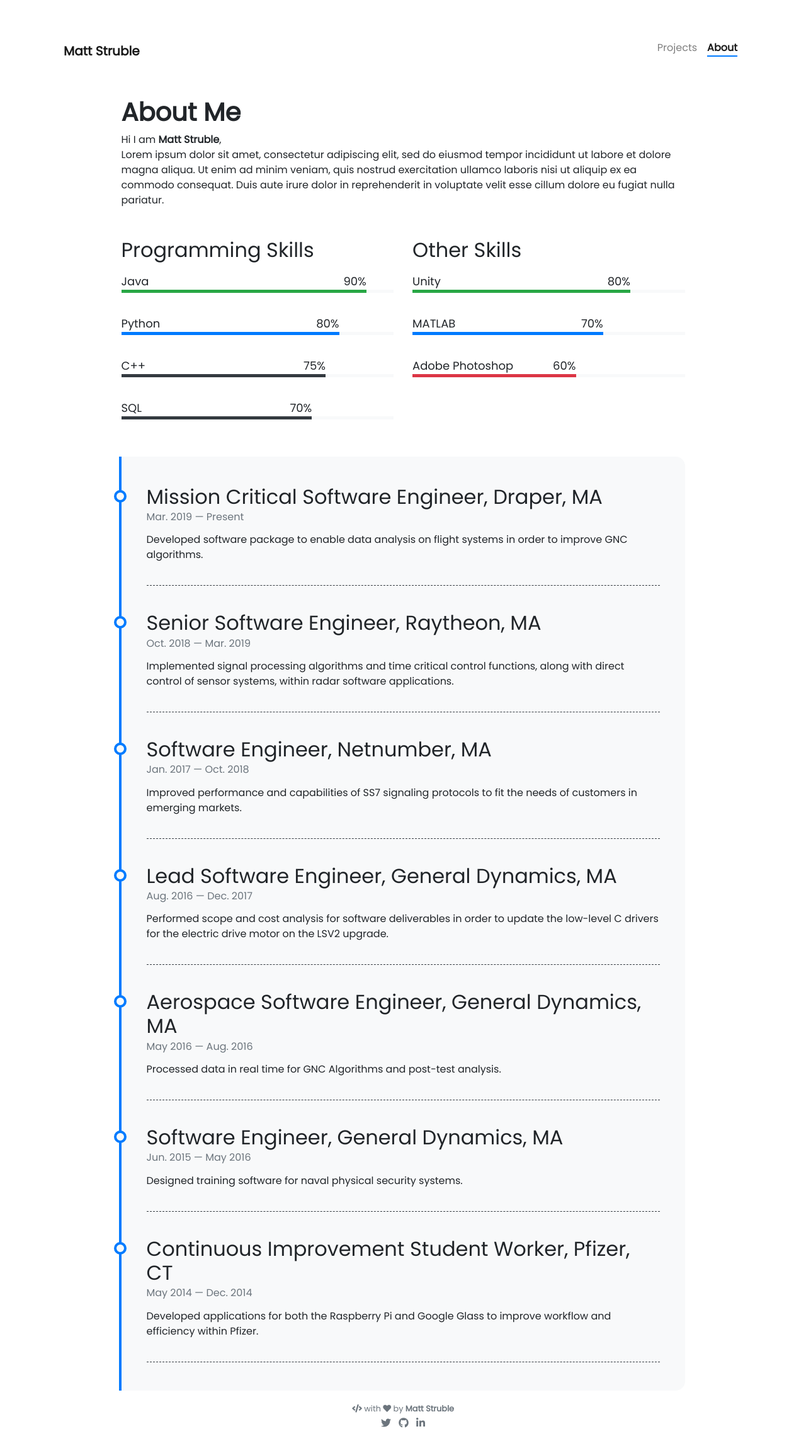
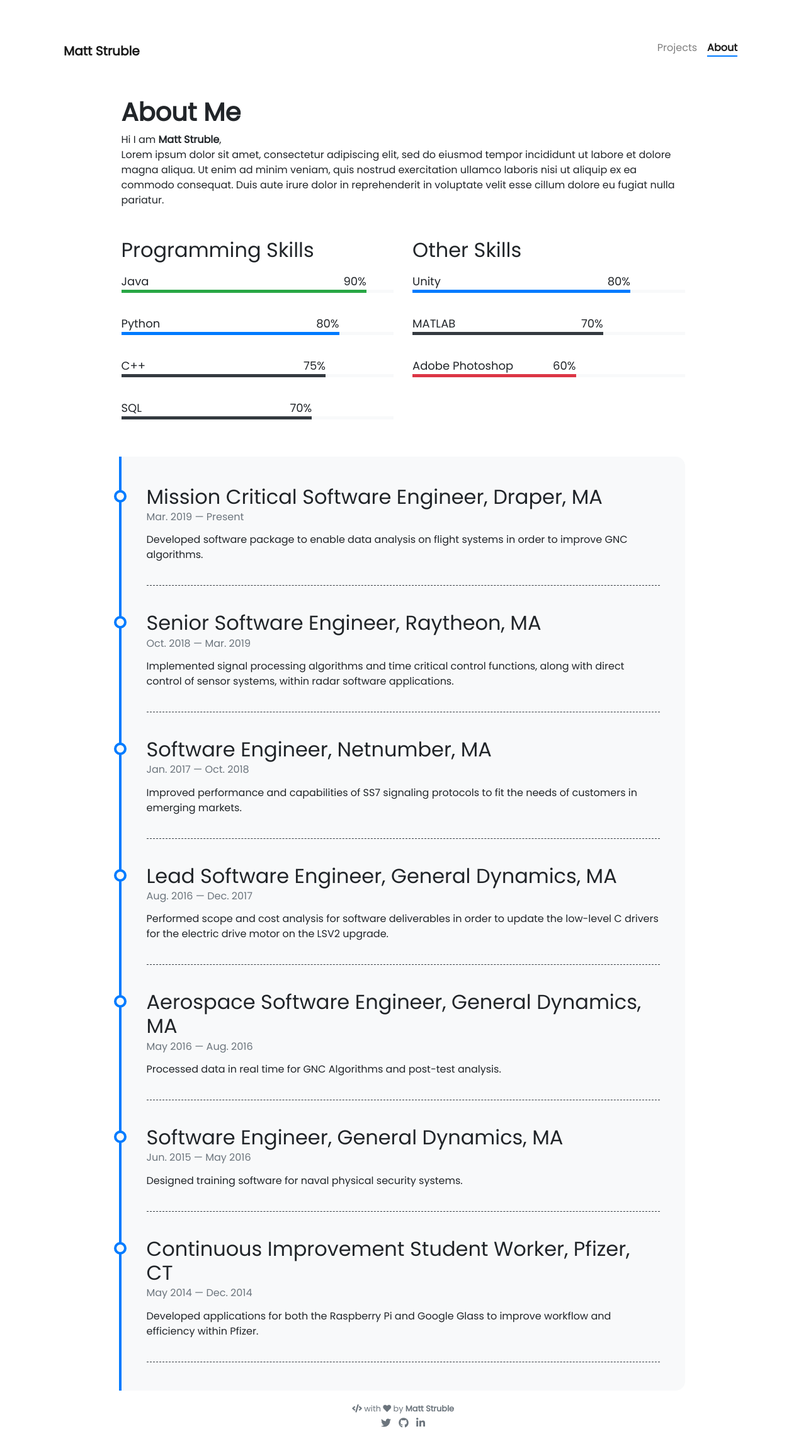
Before and after one commit to mattstruble/mattstruble.github.io, a Jekyll site: the page built from pages/about.md, in a window 1280 px wide. Shown: the whole page at 63% size. Built offline with Jekyll 4.4.1, drawn with Linux system fonts in a browser that asks for light colours; nearby versions of some CDN libraries; comment, search, counter and statistics services are not loaded.

Commit message:
Making skill colors consistent.

```diff
--- a/_data/other-skills.yml
+++ b/_data/other-skills.yml
@@ -1,10 +1,10 @@
 - name: Unity
   percentage: 80
-  color: success
+  color:
 
 - name: MATLAB
   percentage: 70
-  color:
+  color: dark
 
 - name: Adobe Photoshop
   percentage: 60
```
